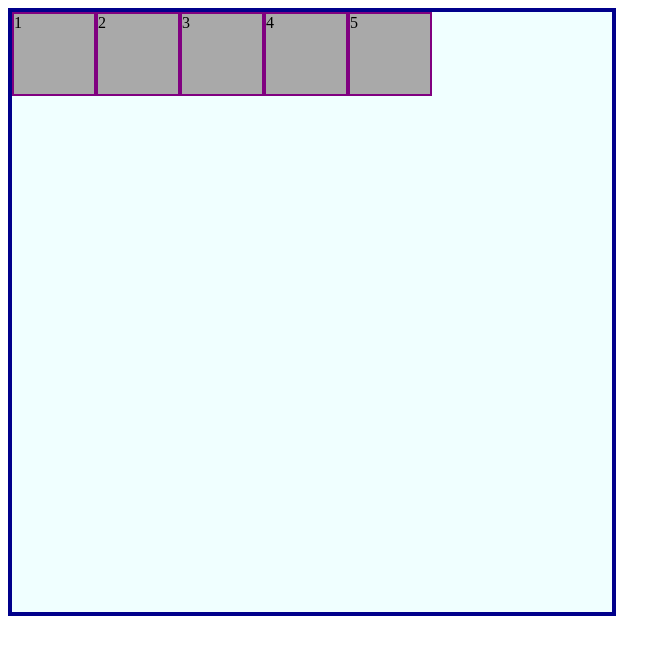
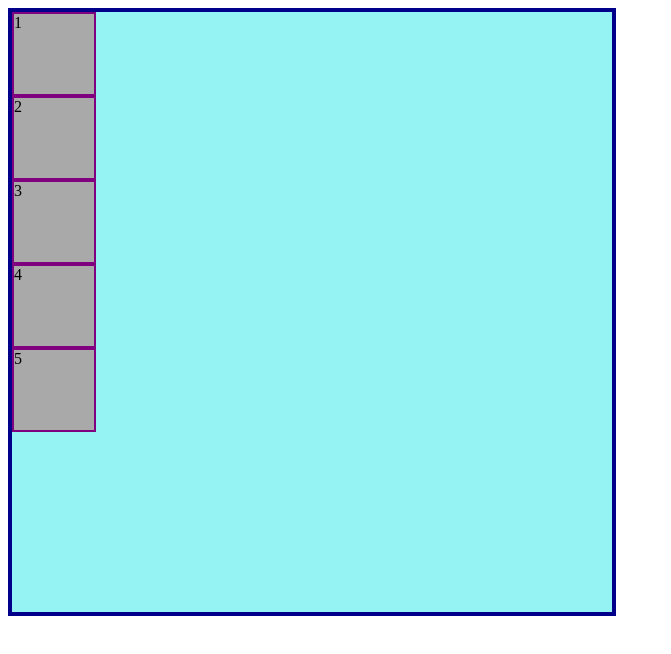
Before and after one commit to VitorMeloDev/FLEX_BOX_TESTS, a plain HTML site: page index.html in a window 1280 px wide. Shown: the whole page, without its empty margins (0-671 px from the left). Drawn offline with Linux system fonts and the light colour scheme.

Commit message:
Flex Directions
Maneiras diferentes de organizar o conteudo com o flex direction

```diff
--- a/style.css
+++ b/style.css
@@ -1,9 +1,14 @@
 .container{
     width: 600px;
     height: 600px;
-    background-color: azure;
+    background-color: rgb(149, 243, 243);
     border: 4px solid darkblue;
     display: flex;
+
+    flex-direction: column;
+    /*flex-direction: column-reverse;*/
+    /*flex-direction: row;*/
+    /*flex-direction: row-reverse;*/
 }
 
 .box{
```
